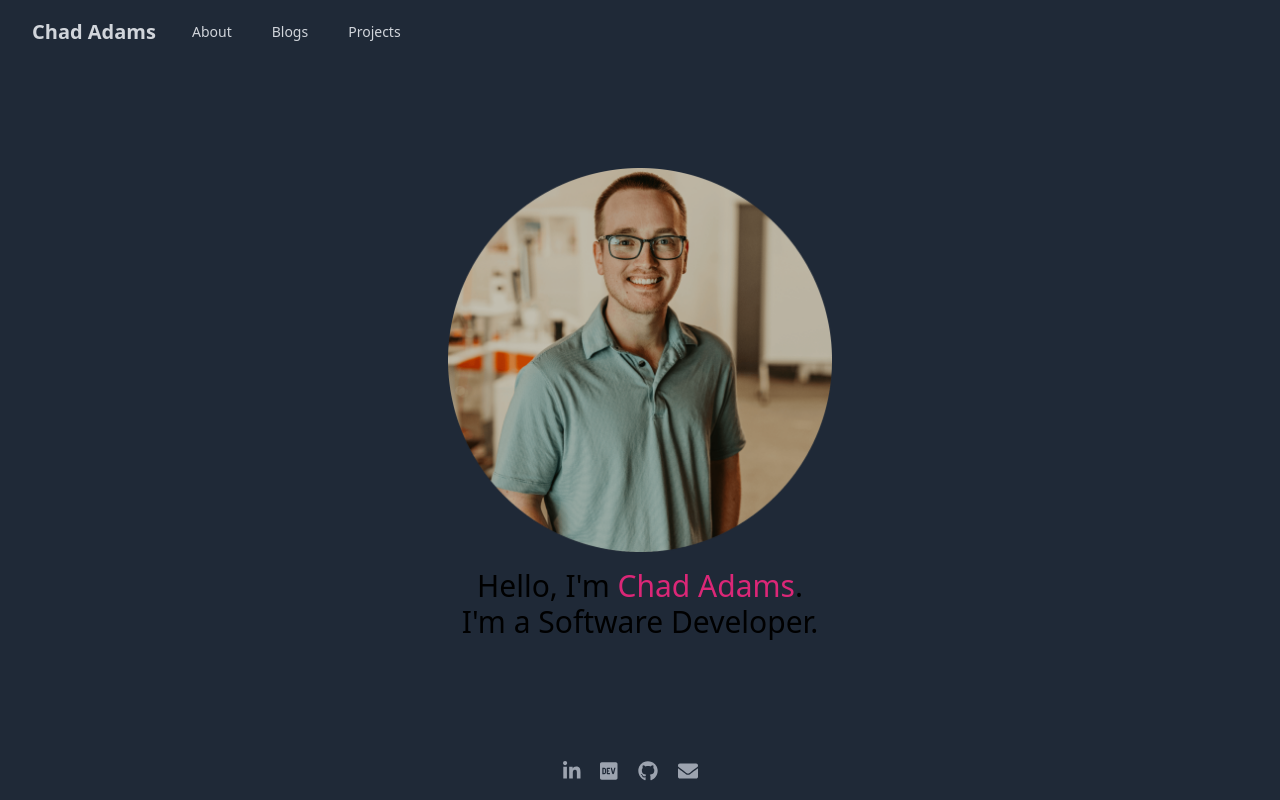
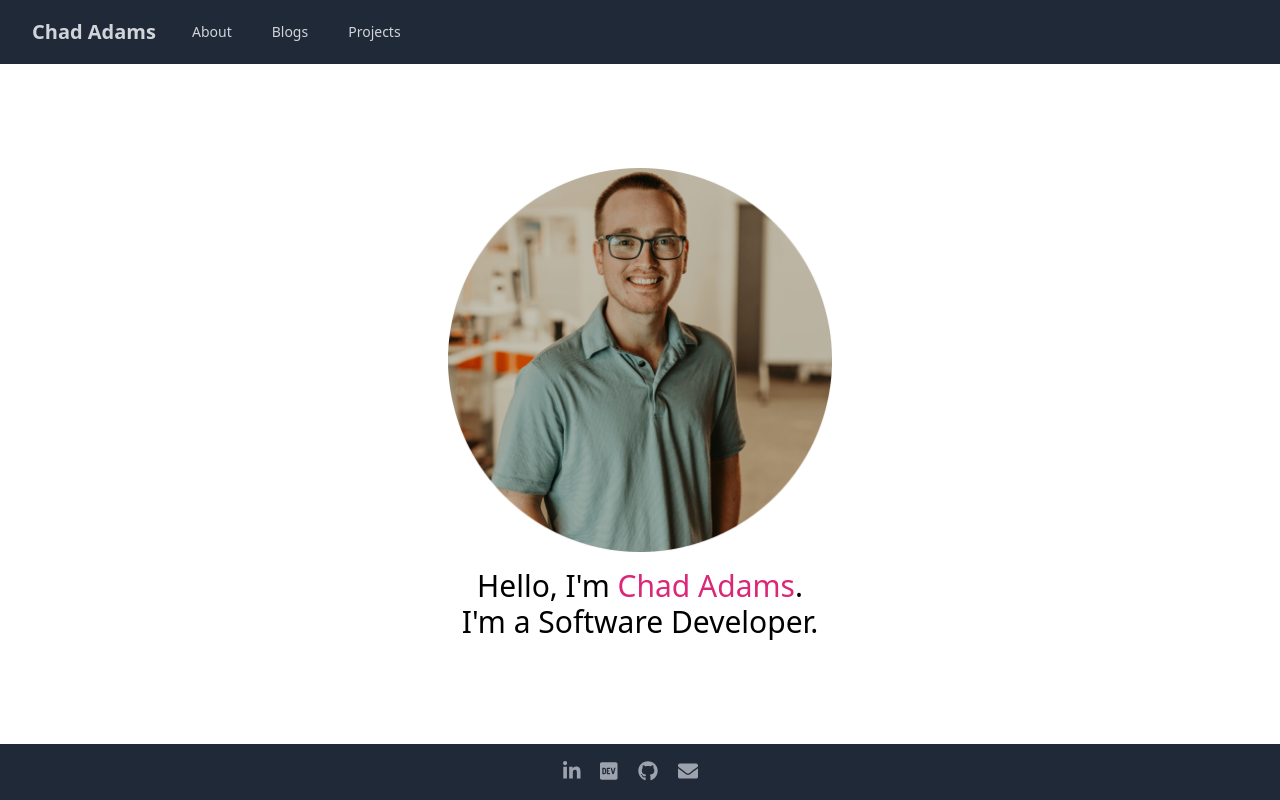
Before and after one commit to chadalen/personal-website, a Next.js app: page / in a window 1280 px wide. Built offline with nearby package versions, Linux system fonts and the light colour scheme.

Commit message:
Added white bg to content

```diff
--- a/src/components/Layout.jsx
+++ b/src/components/Layout.jsx
@@ -5,7 +5,7 @@
 export default function Layout({ children }) {
   return (
     <>
-      <div className="flex flex-col min-h-screen">
+      <div className="flex flex-col min-h-screen bg-white">
         <Navbar />
 
         <div className="flex-grow" style={{ paddingTop: '64px' }}>
--- a/src/pages/index.js
+++ b/src/pages/index.js
@@ -4,7 +4,7 @@
 
 export default function Page() {
   return (
-    <div className="flex flex-col min-h-screen">
+    <div className="flex flex-col min-h-screen bg-white">
       <Navbar />
       <div
         id="intro"
```
